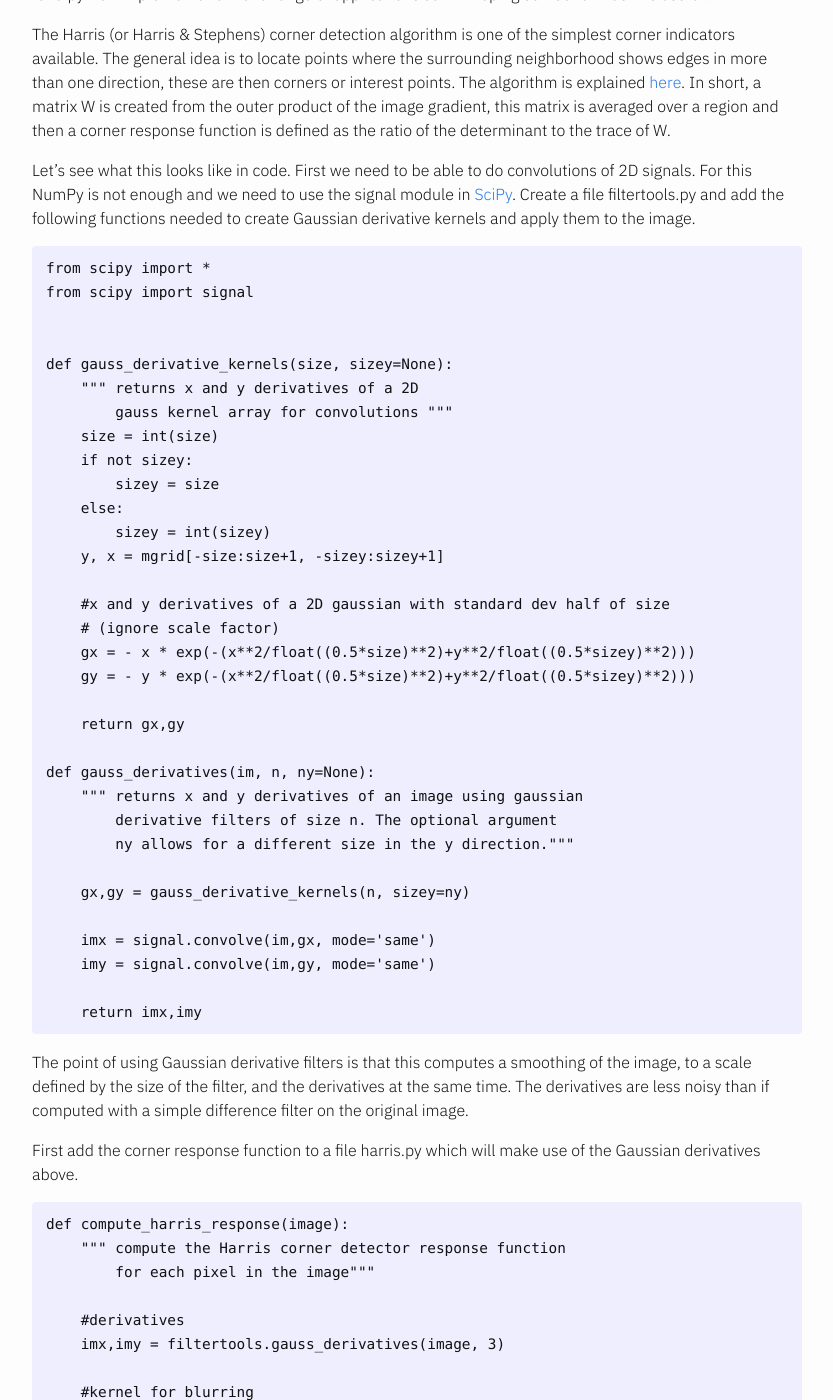
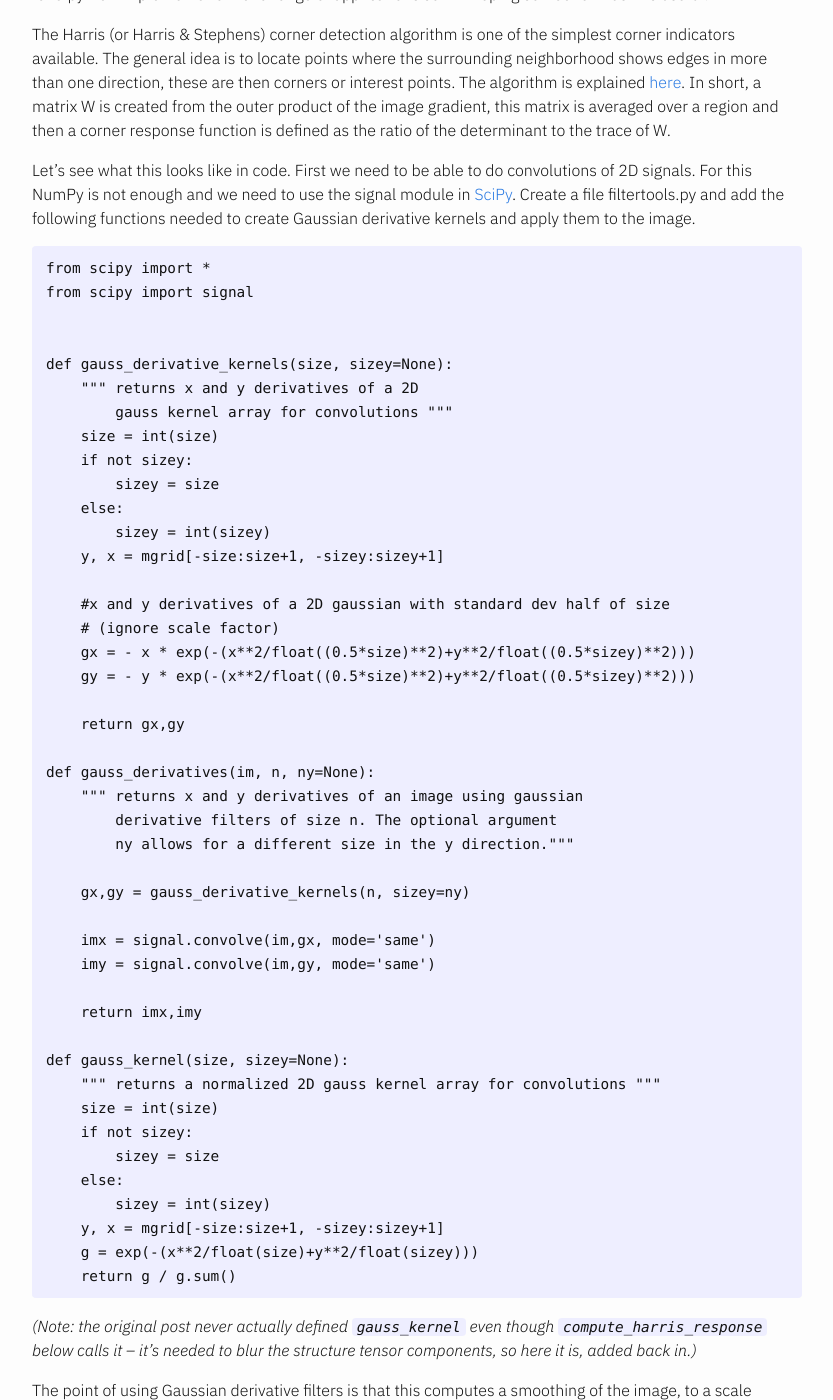
Before and after one commit to ri-sh/blog, a Jekyll site: the page built from _posts/2017-06-13-harris-corner-detector-in-python.md, in a window 1280 px wide and 1400 px high, scrolled down 321 px. Shown: the whole window, without its empty margins (223-1056 px from the left). Built offline with Jekyll 4.4.1, drawn with Linux system fonts in a browser that asks for light colours; comment, search, counter and statistics services are not loaded; some of the changed text lies outside the part shown.

Commit message:
Add source image to Harris Corner Detector post, fix missing gauss_kernel bug, actually run the code and add fresh result

```diff
--- a/_posts/2017-06-13-harris-corner-detector-in-python.md
+++ b/_posts/2017-06-13-harris-corner-detector-in-python.md
@@ -48,6 +48,18 @@
 
         return imx,imy
 
+    def gauss_kernel(size, sizey=None):
+        """ returns a normalized 2D gauss kernel array for convolutions """
+        size = int(size)
+        if not sizey:
+            sizey = size
+        else:
+            sizey = int(sizey)
+        y, x = mgrid[-size:size+1, -sizey:sizey+1]
+        g = exp(-(x**2/float(size)+y**2/float(sizey)))
+        return g / g.sum()
+
+_(Note: the original post never actually defined `gauss_kernel` even though `compute_harris_response` below calls it -- it's needed to blur the structure tensor components, so here it is, added back in.)_
 
 The point of using Gaussian derivative filters is that this computes a smoothing of the image, to a scale defined by the size of the filter, and the derivatives at the same time. The derivatives are less noisy than if computed with a simple difference filter on the original image.
 
@@ -129,7 +141,9 @@
         show()
 
 
-Try running the following commands on an [example image](http://www.maths.lth.se/matematiklth/personal/solem/downloads/empire.jpg):
+Try running the following commands on an [example image](http://www.maths.lth.se/matematiklth/personal/solem/downloads/empire.jpg) (the same "empire.jpg" -- a shot of the Empire State Building -- used in Jan Erik Solem's _Programming Computer Vision with Python_, which is where this implementation originally comes from):
+
+![empire.jpg -- the source photo](/assets/img/migrated/harris-corner-detector-in-python/empire-original.jpg)
 
 
 
@@ -140,10 +154,14 @@
 
 
 The image is opened and converted to grayscale. Then the response function is computed and points selected based on the response values. Finally, the points are plotted overlaid on the original image. This should give you a plot like this.
-[![](/assets/img/migrated/harris-corner-detector-in-python/img0.jpg)](https://blogger.googleusercontent.com/img/b/R29vZ2xl/AVvXsEi8734CmrIIDaRdIrmTr9ANIMQ6mfFYPOWIwozPaFVOoevBCcYxvmZP1gZdVuQ3B4X89k7pwxFmsIox0_eMOF5-zAwVklXLHQbGn1PLQkzPBdmspijtg42kZRZH6f7POOjizlquooVussg/s1600-h/empire_harris_t5percent.jpg)
+[![](/assets/img/migrated/harris-corner-detector-in-python/img0.jpg)](/assets/img/migrated/harris-corner-detector-in-python/img0.jpg)
 
 
-An example of corner detection with the Harris corner detector.
+An example of corner detection with the Harris corner detector -- the original result from when this post was first written.
+
+I re-ran the exact code above (with the `gauss_kernel` fix included) against the same image just now, to confirm it still works. It detected 471 corner points, correctly picking out the window grid, the building edges, and the spire:
+
+![Harris corners re-run on empire.jpg, 471 points detected](/assets/img/migrated/harris-corner-detector-in-python/empire-harris-rerun.png)
 
 
 An overview of different approaches to corner detection, including improvements on the Harris detector and further developments, see e.g. <http://en.wikipedia.org/wiki/Corner_detection>.
```
Also changed, not shown: assets/img/migrated/harris-corner-detector-in-python/empire-harris-rerun.png (added), assets/img/migrated/harris-corner-detector-in-python/empire-original.jpg (added).
